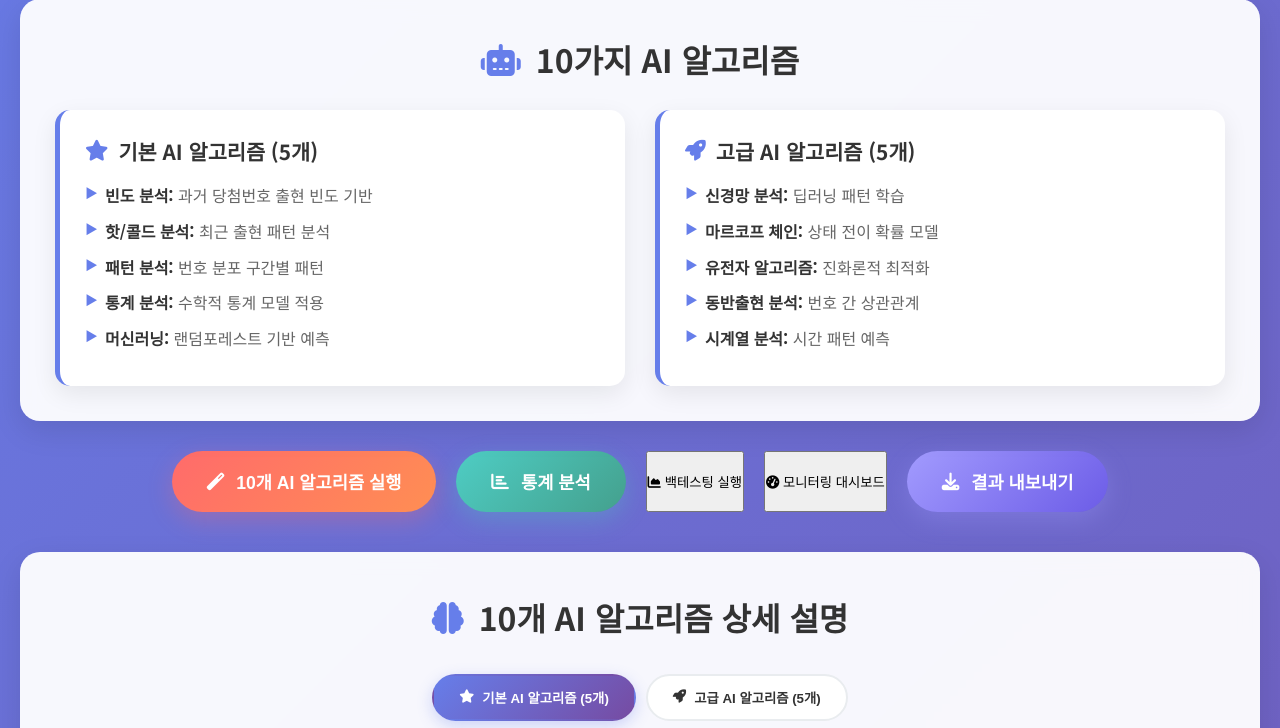
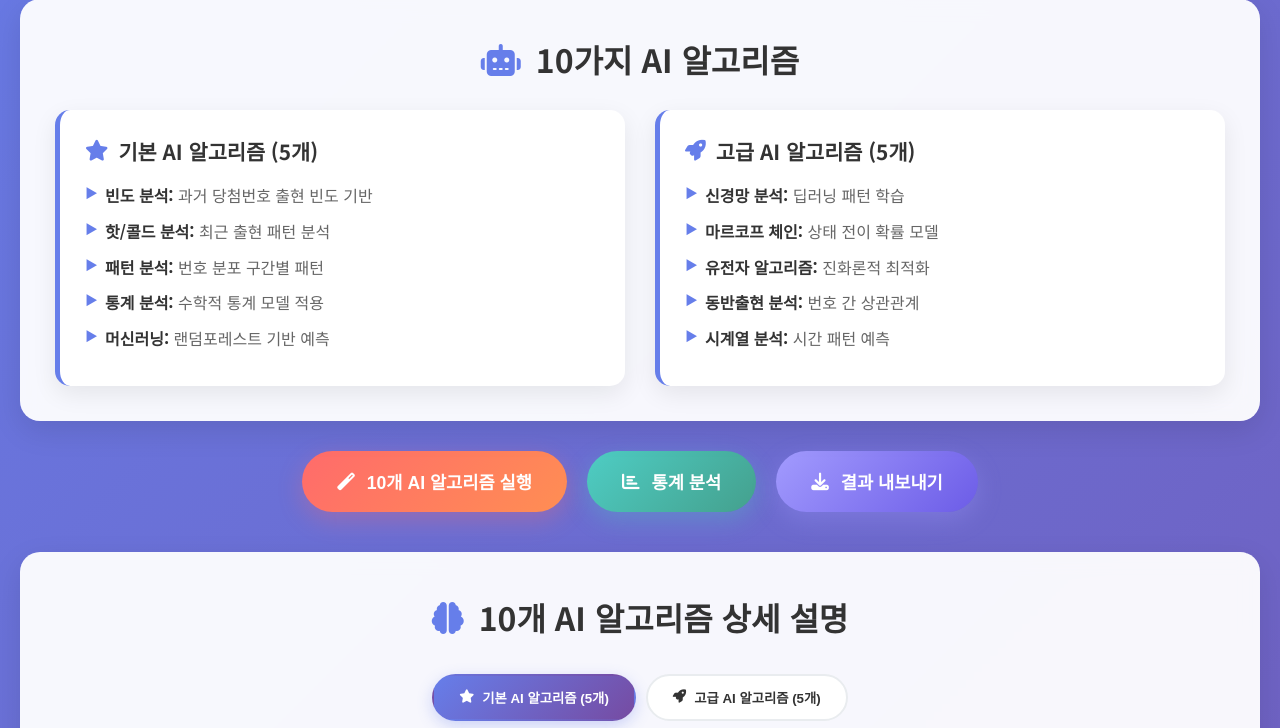
Before and after one commit to kkbhong71/lottopro_ai_v2.0, a Flask app: page / in a window 1280 px wide. Shown: the part 515-1243 px from the top of the page. Run offline with Flask 3, Linux system fonts and the light colour scheme; data that the repository does not hold is empty.

Commit message:
Update index.html

```diff
--- a/templates/index.html
+++ b/templates/index.html
@@ -12,7 +12,7 @@
     <meta property="og:description" content="빈도분석부터 신경망까지, 10가지 최첨단 AI 기술로 로또 번호를 예측합니다">
     <meta property="og:type" content="website">
 
-    <!-- PWA Manifest - 수정된 meta tags -->
+    <!-- PWA Manifest -->
     <link rel="manifest" href="{{ url_for('static', filename='manifest.json') }}">
     <meta name="theme-color" content="#667eea">
     <meta name="mobile-web-app-capable" content="yes">
@@ -128,7 +128,7 @@
             </div>
         </div>
 
-        <!-- 메인 컨트롤 (새로운 버튼들 추가) -->
+        <!-- 메인 컨트롤 (수정됨 - 백테스팅, 모니터링 버튼 제거) -->
         <div class="main-controls">
             <button id="generateBtn" class="generate-btn">
                 <i class="fas fa-magic"></i>
@@ -137,14 +137,6 @@
             <button id="statisticsBtn" class="stats-btn">
                 <i class="fas fa-chart-bar"></i>
                 <span>통계 분석</span>
-            </button>
-            <button id="backtestBtn" class="backtest-btn">
-                <i class="fas fa-chart-area"></i>
-                <span>백테스팅 실행</span>
-            </button>
-            <button id="monitoringBtn" class="monitoring-btn">
-                <i class="fas fa-tachometer-alt"></i>
-                <span>모니터링 대시보드</span>
             </button>
             <button id="exportBtn" class="export-btn">
                 <i class="fas fa-download"></i>
@@ -171,32 +163,6 @@
                 <div class="indicator-card">
                     <div class="indicator-value" id="systemReliability">99.9%</div>
                     <div class="indicator-label">시스템 안정성</div>
-                </div>
-            </div>
-        </div>
-
-        <!-- 검증 상태 표시 (새로 추가) -->
-        <div id="validationStatus" class="validation-status-enhanced" style="display: none;">
-            <div class="validation-header">
-                <i class="fas fa-check-shield"></i>
-                <h4>알고리즘 검증 결과</h4>
-            </div>
-            <div class="validation-summary">
-                <div class="validation-stat">
-                    <div class="validation-stat-value" id="totalAlgoCount">0</div>
-                    <div class="validation-stat-label">총 알고리즘</div>
-                </div>
-                <div class="validation-stat">
-                    <div class="validation-stat-value" id="basicAlgoCount">0</div>
-                    <div class="validation-stat-label">기본 AI</div>
-                </div>
-                <div class="validation-stat">
-                    <div class="validation-stat-value" id="advancedAlgoCount">0</div>
-                    <div class="validation-stat-label">고급 AI</div>
-                </div>
-                <div class="validation-stat">
-                    <div class="validation-stat-value" id="validationResult">완료</div>
-                    <div class="validation-stat-label">검증 상태</div>
                 </div>
             </div>
         </div>
@@ -258,46 +224,6 @@
             </div>
         </div>
 
-        <!-- 지연 로딩 플레이스홀더 요소들 (새로 추가) -->
-        <div class="lazy-load-predictions" style="display: none;">
-            <div class="lazy-loading-enhanced">
-                <div class="lazy-loading-content">
-                    <div class="lazy-loading-icon">
-                        <i class="fas fa-brain"></i>
-                    </div>
-                    <div class="lazy-loading-text">예측 결과 로딩 중...</div>
-                    <div class="lazy-loading-subtext">AI 알고리즘이 데이터를 분석하고 있습니다</div>
-                    <div class="lazy-loading-progress"></div>
-                </div>
-            </div>
-        </div>
-
-        <div class="lazy-load-statistics" style="display: none;">
-            <div class="lazy-loading-enhanced">
-                <div class="lazy-loading-content">
-                    <div class="lazy-loading-icon">
-                        <i class="fas fa-chart-bar"></i>
-                    </div>
-                    <div class="lazy-loading-text">통계 데이터 로딩 중...</div>
-                    <div class="lazy-loading-subtext">과거 당첨번호를 분석하고 있습니다</div>
-                    <div class="lazy-loading-progress"></div>
-                </div>
-            </div>
-        </div>
-
-        <div class="lazy-load-backtest" style="display: none;">
-            <div class="lazy-loading-enhanced">
-                <div class="lazy-loading-content">
-                    <div class="lazy-loading-icon">
-                        <i class="fas fa-chart-area"></i>
-                    </div>
-                    <div class="lazy-loading-text">백테스트 결과 로딩 중...</div>
-                    <div class="lazy-loading-subtext">알고리즘 성능을 분석하고 있습니다</div>
-                    <div class="lazy-loading-progress"></div>
-                </div>
-            </div>
-        </div>
-
         <!-- 알고리즘별 예측 결과 -->
         <div id="predictionsContainer" class="predictions-container" style="display: none;">
             <div class="predictions-header">
@@ -314,11 +240,6 @@
                     <span class="summary-item">
                         <i class="fas fa-trophy"></i>
                         <span>총 <span id="totalAlgoCount">10</span>개 우선 번호</span>
-                    </span>
-                    <!-- 번호 검증 상태 표시 -->
-                    <span class="summary-item validation-status" id="validationStatusSummary" style="display: none;">
-                        <i class="fas fa-shield-alt"></i>
-                        <span>번호 검증: <span id="validationResultSummary">완료</span></span>
                     </span>
                 </div>
             </div>
@@ -719,13 +640,6 @@
                     </span>
                 </div>
 
-                <!-- 번호 검증 상태 표시 -->
-                <div class="modal-validation-status">
-                    <i class="fas fa-check-circle validation-icon"></i>
-                    <span class="validation-text">번호 검증: </span>
-                    <span id="modalValidation">완료</span>
-                </div>
-
                 <div class="modal-numbers" id="modalNumbers">
                     <!-- JavaScript로 생성 -->
                 </div>
@@ -775,31 +689,44 @@
         </div>
     </div>
 
-    <!-- 모니터링 모달 (새로 추가) -->
-    <div id="monitoringModal" class="modal">
-        <div class="modal-content monitoring-modal">
+    <!-- 내보내기 모달 (새로 추가) -->
+    <div id="exportModal" class="modal">
+        <div class="modal-content export-modal">
             <div class="modal-header">
-                <h3><i class="fas fa-tachometer-alt"></i> 시스템 모니터링</h3>
+                <h3><i class="fas fa-download"></i> 예측 결과 내보내기</h3>
                 <span class="close">&times;</span>
             </div>
             <div class="modal-body">
-                <div id="monitoringContent">
-                    <!-- JavaScript로 동적 생성 -->
+                <div class="export-options">
+                    <h4>내보내기 형식을 선택하세요:</h4>
+                    <div class="format-options">
+                        <button class="format-btn" data-format="json">
+                            <i class="fas fa-code"></i>
+                            <span>JSON 형식</span>
+                            <small>개발자용 구조화된 데이터</small>
+                        </button>
+                        <button class="format-btn" data-format="csv">
+                            <i class="fas fa-table"></i>
+                            <span>CSV 형식</span>
+                            <small>엑셀에서 열 수 있는 표</small>
+                        </button>
+                        <button class="format-btn" data-format="txt">
+                            <i class="fas fa-file-alt"></i>
+                            <span>텍스트 형식</span>
+                            <small>읽기 쉬운 텍스트</small>
+                        </button>
+                    </div>
                 </div>
-            </div>
-        </div>
-    </div>
-
-    <!-- 백테스트 모달 (새로 추가) -->
-    <div id="backtestModal" class="modal">
-        <div class="modal-content backtest-modal">
-            <div class="modal-header">
-                <h3><i class="fas fa-chart-area"></i> 백테스팅 결과</h3>
-                <span class="close">&times;</span>
-            </div>
-            <div class="modal-body">
-                <div id="backtestContent">
-                    <!-- JavaScript로 동적 생성 -->
+                <div class="export-actions">
+                    <button id="executeExport" class="export-execute-btn" disabled>
+                        <i class="fas fa-download"></i> 내보내기 실행
+                    </button>
+                    <button id="cancelExport" class="export-cancel-btn">
+                        취소
+                    </button>
+                </div>
+                <div id="exportStatus" class="export-status" style="display: none;">
+                    <!-- 내보내기 상태 표시 -->
                 </div>
             </div>
         </div>
@@ -817,14 +744,14 @@
         </div>
     </div>
 
-    <!-- 시스템 알림 컨테이너 (새로 추가) -->
+    <!-- 시스템 알림 컨테이너 -->
     <div class="system-notifications" id="systemNotifications">
         <!-- 동적으로 생성되는 알림들 -->
     </div>
 
     <script src="{{ url_for('static', filename='js/main.js') }}"></script>
 
-    <!-- Analytics and PWA (수정된 오류 처리 로직 적용) -->
+    <!-- Analytics and PWA -->
     <script>
         // PWA 설치 지원
         let deferredPrompt;
@@ -848,17 +775,14 @@
             document.getElementById('installBanner').style.display = 'none';
         });
 
-        // 수정된 성능 모니터링 - 페이지 로드 시간 계산 개선
+        // 성능 모니터링
         window.addEventListener('load', () => {
             if (window.performance && window.performance.timing) {
-                // 올바른 페이지 로드 시간 계산
                 const loadTime = window.performance.timing.loadEventEnd - window.performance.timing.navigationStart;
 
-                // 음수값 방지 및 유효성 검증
-                if (loadTime > 0 && loadTime < 60000) { // 60초 이내만 유효한 값으로 간주
+                if (loadTime > 0 && loadTime < 60000) {
                     console.log(`페이지 로드 시간: ${loadTime}ms`);
 
-                    // 성능 메트릭 기록
                     if (window.lottoApp && window.lottoApp.trackUserActivity) {
                         window.lottoApp.trackUserActivity('page_load_complete', {
                             loadTime: loadTime,
@@ -876,7 +800,7 @@
             document.getElementById('systemStatus').style.display = 'none';
         });
 
-        // 개선된 에러 모니터링
+        // 에러 모니터링
         window.addEventListener('error', (e) => {
             console.error('JavaScript 에러:', e.error);
             if (window.lottoApp && window.lottoApp.trackUserActivity) {
@@ -889,12 +813,10 @@
             }
         });
 
-        // Promise rejection 오류 처리 개선
         window.addEventListener('unhandledrejection', function(event) {
             console.warn('Unhandled promise rejection:', event.reason);
-            event.preventDefault(); // 콘솔 오류 방지
+            event.preventDefault();
 
-            // 오류 추적
             if (window.lottoApp && window.lottoApp.trackUserActivity) {
                 window.lottoApp.trackUserActivity('promise_rejection', {
                     reason: event.reason?.toString() || 'Unknown',
@@ -916,11 +838,10 @@
             }
         });
 
-        // 개선된 서비스 워커 등록 - 파일 존재 확인 및 오류 처리
+        // 서비스 워커 등록
         if ('serviceWorker' in navigator) {
             window.addEventListener('load', async () => {
                 try {
-                    // 파일 존재 확인
                     const swResponse = await fetch('/static/js/sw.js', {
                         method: 'HEAD',
                         cache: 'no-cache'
@@ -930,7 +851,6 @@
                         const registration = await navigator.serviceWorker.register('/static/js/sw.js');
                         console.log('✅ Service Worker 등록 성공:', registration);
 
-                        // 등록 성공 추적
                         if (window.lottoApp && window.lottoApp.trackUserActivity) {
                             window.lottoApp.trackUserActivity('sw_registration_success', {
                                 scope: registration.scope,
@@ -942,9 +862,7 @@
                     }
                 } catch (error) {
                     console.log('ℹ️ Service Worker 등록을 건너뜁니다. 오류:', error.message);
-                    // 오류를 throw하지 않고 조용히 처리
 
-                    // 선택적 오류 추적 (개발 모드에서만)
                     if (window.location.hostname === 'localhost' && window.lottoApp && window.lottoApp.trackUserActivity) {
                         window.lottoApp.trackUserActivity('sw_registration_failed', {
                             error: error.message,
@@ -955,17 +873,16 @@
             });
         }
 
-        // 추가적인 안정성 개선 - 전역 오류 핸들러
+        // 전역 오류 핸들러
         window.onerror = function(message, source, lineno, colno, error) {
             console.error('전역 오류 핸들러:', { message, source, lineno, colno, error });
-            return true; // 기본 오류 처리 방지
+            return true;
         };
 
         // 리소스 로딩 오류 감지
         window.addEventListener('error', function(e) {
             if (e.target !== window) {
                 console.warn('리소스 로딩 오류:', e.target.src || e.target.href);
-                // 리소스 오류는 무시하고 계속 진행
             }
         }, true);
     </script>
```
